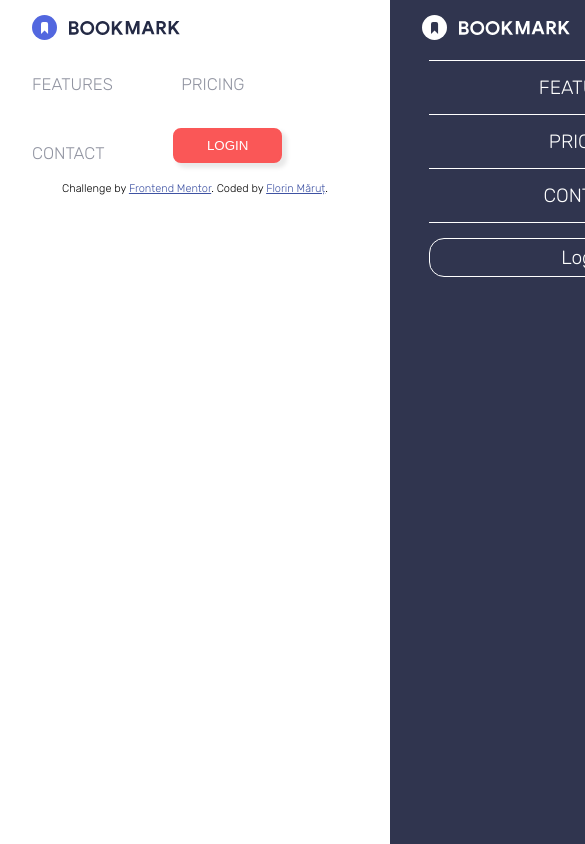
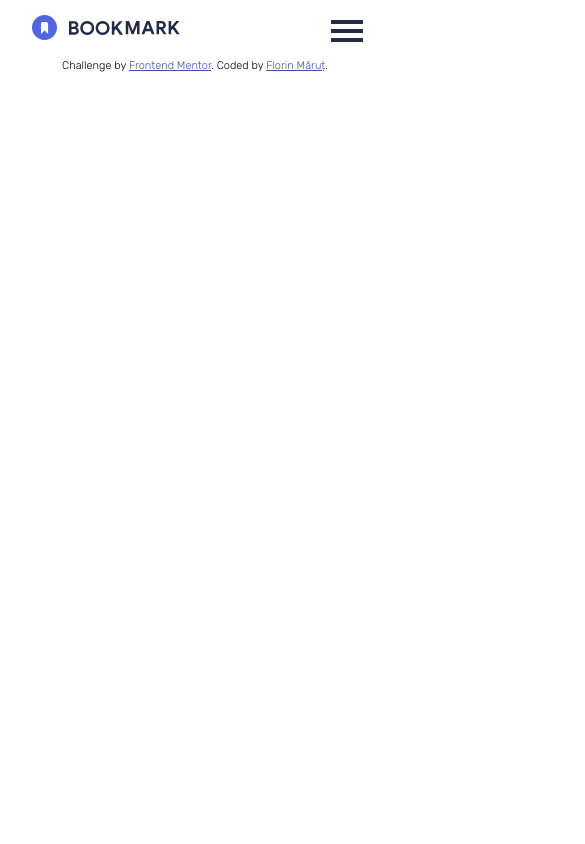
Before and after one commit to florinmarut/bookmark, a plain HTML site: page index.html in a window 390 px wide. Shown: the top 844 px of the page, 585 px wide, since content can reach past the window. Drawn offline with Linux system fonts and the light colour scheme.

Commit message:
make it responsive

```diff
--- a/index.html
+++ b/index.html
@@ -17,8 +17,14 @@
   <title>Frontend Mentor | Bookmark landing page</title>
 </head>
 <body>
+  <div id="mobile-wrapper">
   <div class="navbar">
     <img class="bookmark-logo" src="images/logo-bookmark.svg" alt="bookmark logo">
+    <div class="hamburger-button">
+      <div class="hamburger-line"></div>
+      <div class="hamburger-line"></div>
+      <div class="hamburger-line"></div>
+    </div>
     <ul class="nav-items">
       <li class="nav-item">
         <a class="nav-link" href="#">Features</a>
@@ -64,5 +70,6 @@
       Coded by <a href="#">Florin Măruț</a>.
     </p>
   </footer>
+  </div>
 </body>
 </html>
--- a/styles.css
+++ b/styles.css
@@ -1,6 +1,5 @@
 *{
     margin: 0;
-    overflow-x: hidden;
     padding: 0;
 }
 
@@ -8,6 +7,12 @@ body{
     font-family: 'Rubik', sans-serif;
     font-size: 1.05rem;
     font-weight: 400;
+}
+
+#mobile-wrapper{
+    height: 100vh;
+    overflow-x: hidden;
+    position: relative;
 }
 
 /* De făcut ceva cu astea */
@@ -60,11 +65,11 @@ body{
 /* Navbar style for mobile */
 .navbar-mobile{
     background-color: hsl(229, 31%, 21%);
-
+    display: none;
     font-family: 'Rubik', sans-serif;
     font-weight: 400;
     font-size: 1.2rem;
-    height: 100vh;
+    height: 100%;
     width: 100%;
     opacity: 95%;
     position: absolute;
@@ -114,8 +119,38 @@ body{
 }
 
 .fas{
-    color: #fff;
+    color: #FFF;
     position: absolute;
     right: 35px;
     top: 15px;
 }
+
+.hamburger-button{
+    display: none;
+    height: 30px;
+    width: 32px;
+    position: absolute;
+    right: 32px;
+    top: 15px;
+}
+
+.hamburger-line{
+    background-color: hsl(229, 31%, 21%);
+    height: 4px;
+    margin: 5px;
+    width: 100%;
+}
+
+.navbar-translate{
+    display: block;
+    transform: translateX(0);
+}
+
+@media screen and (max-width: 808px){
+    .hamburger-button{
+        display: block;
+    }
+    .nav-items{
+        display: none;
+    }
+}
```
Also changed, not shown: index.js (added).
